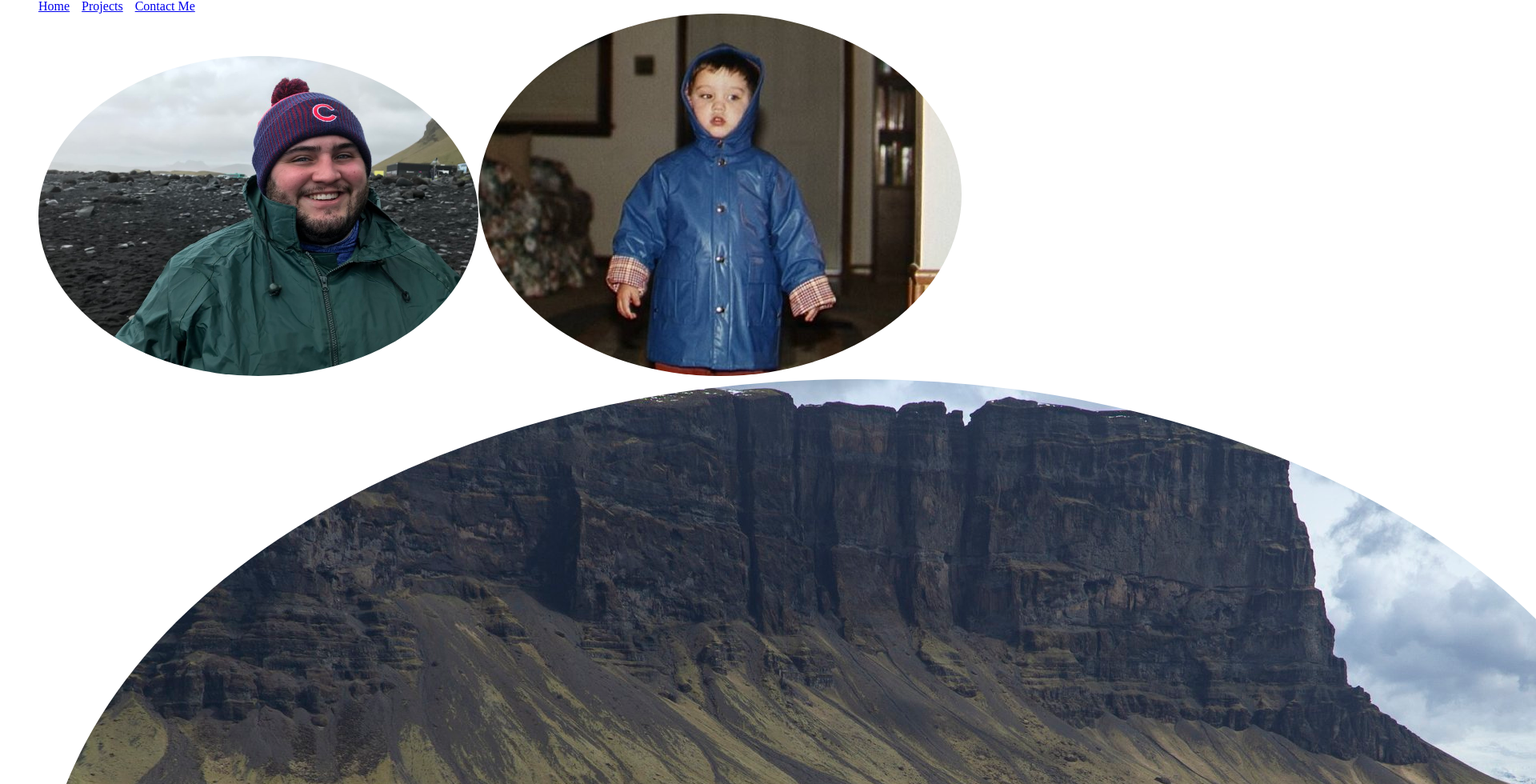
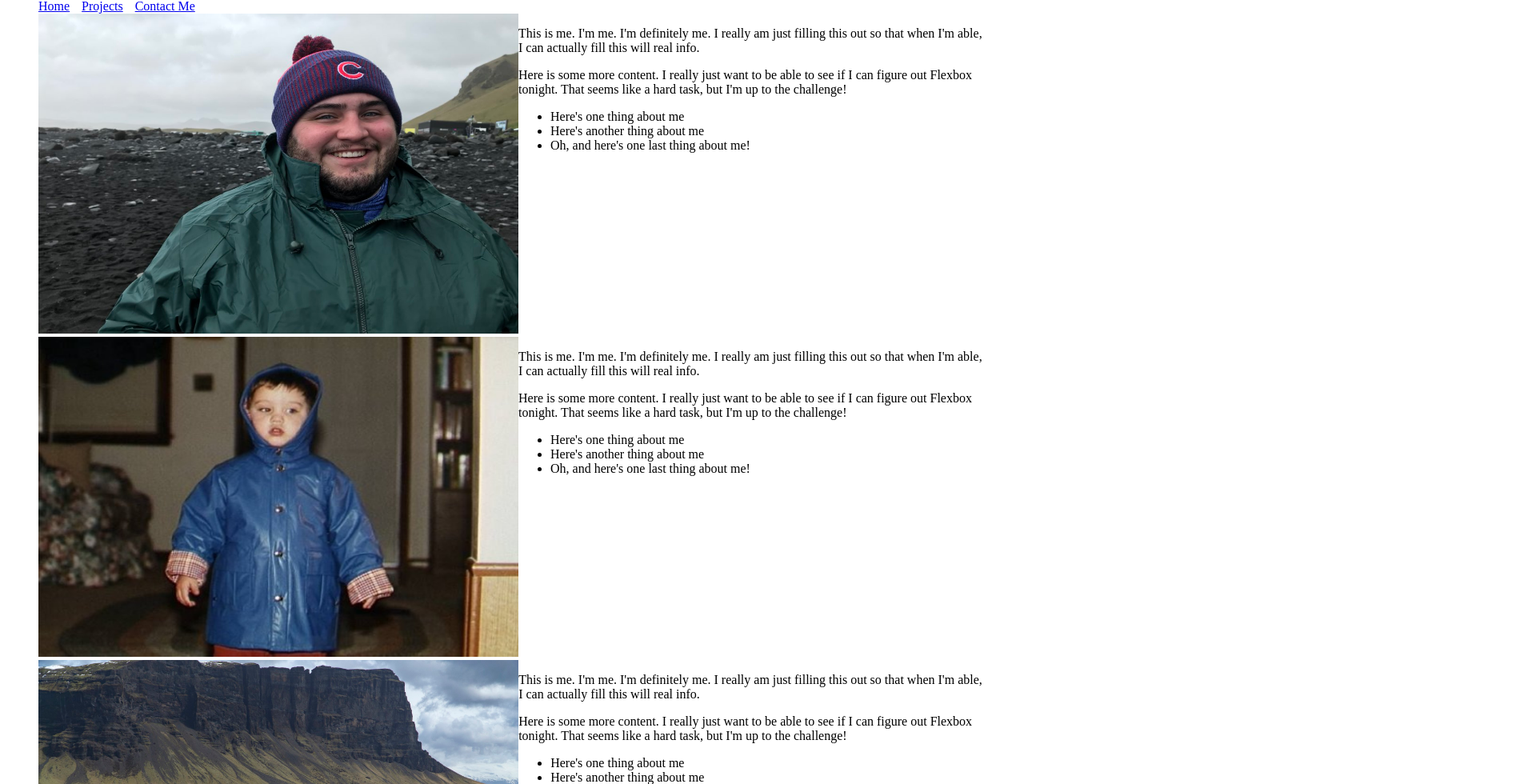
Before and after one commit to heathblandford/pw2.0, a Next.js app: page / in a window 1280 px wide. Shown: the part 41-1021 px from the top of the page at 80% size, 1920 px wide, since content can reach past the window. Built offline with nearby package versions, Linux system fonts and the light colour scheme.

Commit message:
flexbox on index page

```diff
--- a/pages/index.js
+++ b/pages/index.js
@@ -13,25 +13,132 @@ export default function Index() {
                     content="initial-scale=1.0, width=device-width"
                 />
             </Head>
-            <div className="image-gallery">
-                <img src="/good-me.jpg" alt="a nice picture of me" id='good-me' />
-                <img src="/yung-me.jpg" alt="young me" id='young-me' />
-                <img src="/walkin-me.jpg" alt="walking me" id='walking-me' />
+            <div className="flex-container">
+                <div className="quik-about container">
+                    <div className="">
+                        <img
+                            src="/good-me.jpg"
+                            alt="a nice picture of me"
+                            id="good-me"
+                        />
+                    </div>
+                    <div className="">
+                        <p>
+                            This is me. I'm me. I'm definitely me. I really am
+                            just filling this out so that when I'm able, I can
+                            actually fill this will real info.
+                        </p>
+                        <p>
+                            Here is some more content. I really just want to be
+                            able to see if I can figure out Flexbox tonight.
+                            That seems like a hard task, but I'm up to the
+                            challenge!
+                        </p>
+                        <ul>
+                            <li>Here's one thing about me</li>
+                            <li>Here's another thing about me</li>
+                            <li>Oh, and here's one last thing about me!</li>
+                        </ul>
+                    </div>
+                </div>
+
+                <div className="something container">
+                    <div>
+                        <img
+                            src="/yung-me.jpg"
+                            alt="young me"
+                            id="young-me"
+                            className=""
+                        />
+                    </div>
+                    <div className="">
+                        <p>
+                            This is me. I'm me. I'm definitely me. I really am
+                            just filling this out so that when I'm able, I can
+                            actually fill this will real info.
+                        </p>
+                        <p>
+                            Here is some more content. I really just want to be
+                            able to see if I can figure out Flexbox tonight.
+                            That seems like a hard task, but I'm up to the
+                            challenge!
+                        </p>
+                        <ul>
+                            <li>Here's one thing about me</li>
+                            <li>Here's another thing about me</li>
+                            <li>Oh, and here's one last thing about me!</li>
+                        </ul>
+                    </div>
+                </div>
+
+                <div className="other-something container">
+                    <div>
+                        <img
+                            src="/walkin-me.jpg"
+                            alt="walking me"
+                            id="walking-me"
+                            className=""
+                        />
+                    </div>
+                    <div className="">
+                        <p>
+                            This is me. I'm me. I'm definitely me. I really am
+                            just filling this out so that when I'm able, I can
+                            actually fill this will real info.
+                        </p>
+                        <p>
+                            Here is some more content. I really just want to be
+                            able to see if I can figure out Flexbox tonight.
+                            That seems like a hard task, but I'm up to the
+                            challenge!
+                        </p>
+                        <ul>
+                            <li>Here's one thing about me</li>
+                            <li>Here's another thing about me</li>
+                            <li>Oh, and here's one last thing about me!</li>
+                        </ul>
+                    </div>
+                </div>
             </div>
+
             <style jsx>{`
-                p {
-                    color: blue;
+                .flex-container {
+                    display: flex;
+                    flex-flow: row wrap;
+                }
+                .container {
+                    display: flex;
+                    flex-flow: row no-wrap;
+                    justify-content: space-around;
                 }
                 #good-me {
                     height: 400px;
-                    width: 550px;
+                    min-width: 600px;
                 }
-                #yung-me {
+                #young-me {
                     height: 400px;
-                    width: 550px;
+                    min-width: 600px;
                 }
-                img {
-                    border-radius: 60%;
+                #walking-me {
+                    height: 400px;
+                    min-width: 600px;
+                }
+                @media (max-width: 950px) {
+                    .container {
+                        flex-flow: row wrap;
+                    }
+                    #good-me {
+                        height: 200px;
+                        width: 300px;
+                    }
+                    #young-me {
+                        height: 200px;
+                        width: 300px;
+                    }
+                    #walking-me {
+                        height: 200px;
+                        width: 300px;
+                    }
                 }
             `}</style>
         </Layout>
```
